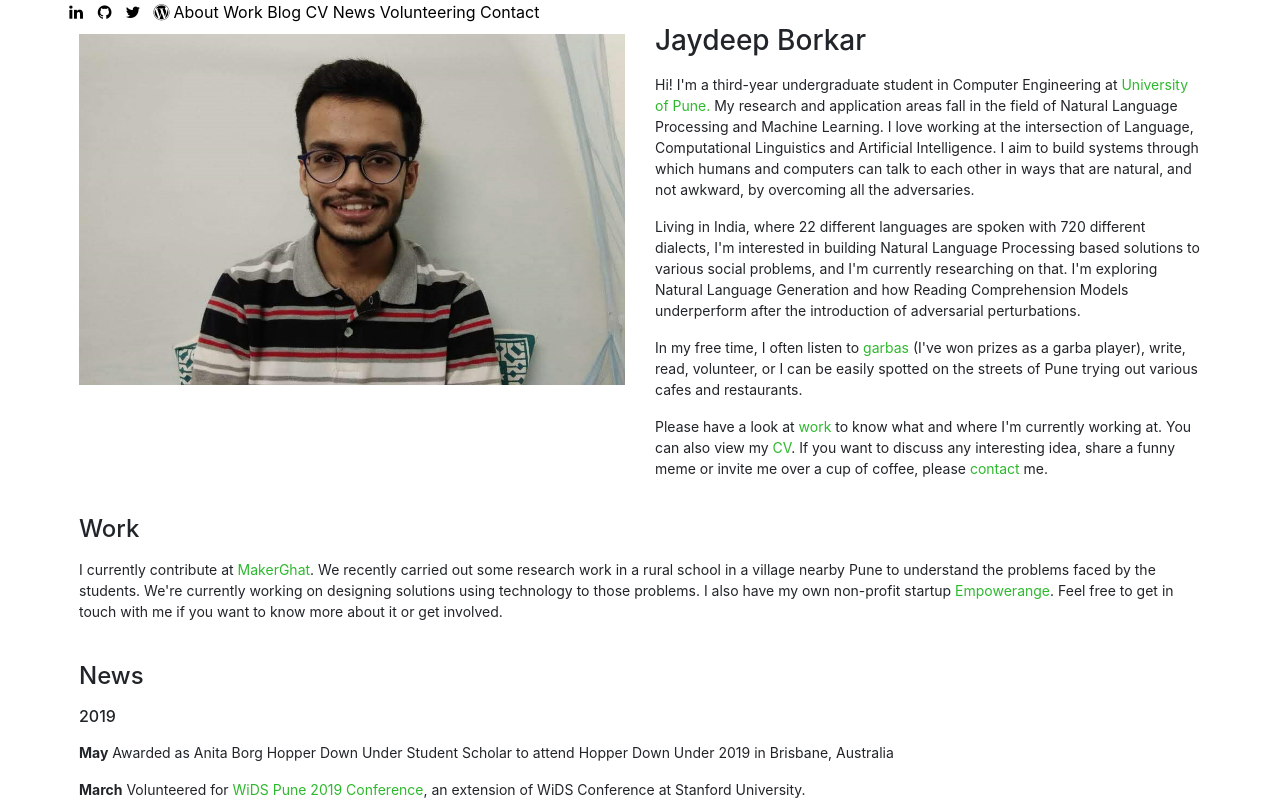
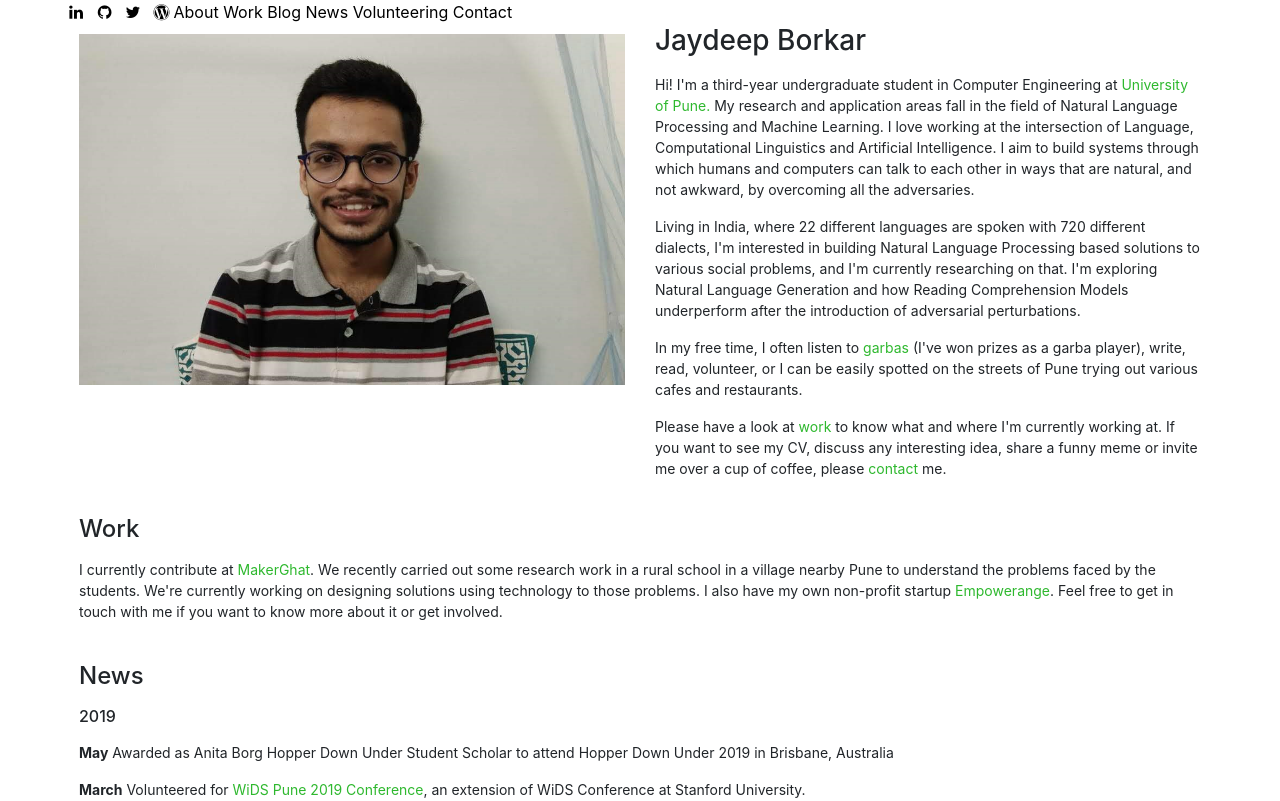
Before and after one commit to jaydeepborkar/jaydeepborkar.github.io, a plain HTML site: page index.html in a window 1280 px wide. Shown: the top 801 px of the page. Drawn offline with nearby package versions, Linux system fonts and the light colour scheme; a script that the page names is missing.

Commit message:
Update index.html

```diff
--- a/index.html
+++ b/index.html
@@ -57,7 +57,7 @@
 				<a class="nav-item" href="#About">About</a>
 				<a class="nav-item" href="#work">Work</a>
 				<a class="nav-item" href="https://dev.to/jaydeepborkar" target="blank">Blog</a>
-				<a class="nav-item" href="assets/resume/JaydeepB_ResumeFinal.pdf" target="blank">CV</a>
+				<!--a class="nav-item" href="assets/resume/JaydeepB_ResumeFinal.pdf" target="blank">CV</a-->
 				<a class="nav-item" href="#news">News</a>
 				<a class="nav-item" href="#volunteering">Volunteering</a>
 				<a class="nav-item" href="#contact">Contact</a>
@@ -88,7 +88,7 @@
        <p>Living in India, where 22 different languages are spoken with 720 different dialects, I'm interested in building Natural Language Processing based solutions to various social problems, and I'm currently researching on that.
         I'm exploring Natural Language Generation and how Reading Comprehension Models underperform after the introduction of adversarial perturbations. </p>
 		<p>In my free time, I often listen to <a href="https://en.wikipedia.org/wiki/Garba_(dance)" target="blank">garbas</a> (I've won prizes as a garba player), write, read, volunteer, or I can be easily spotted on the streets of Pune trying out various cafes and restaurants.</p>
-        Please have a look at <a href="#work">work</a> to know what and where I'm currently working at. You can also view my <a href="assets/resume/JaydeepB_ResumeFinal.pdf">CV</a>. If you want to discuss any interesting idea, share a funny meme or invite me over a cup of coffee, please <a href="#contact">contact</a> me.
+        Please have a look at <a href="#work">work</a> to know what and where I'm currently working at. If you want to see my CV, discuss any interesting idea, share a funny meme or invite me over a cup of coffee, please <a href="#contact">contact</a> me.
         </p></font></div>
       </div>
     </div>
```
